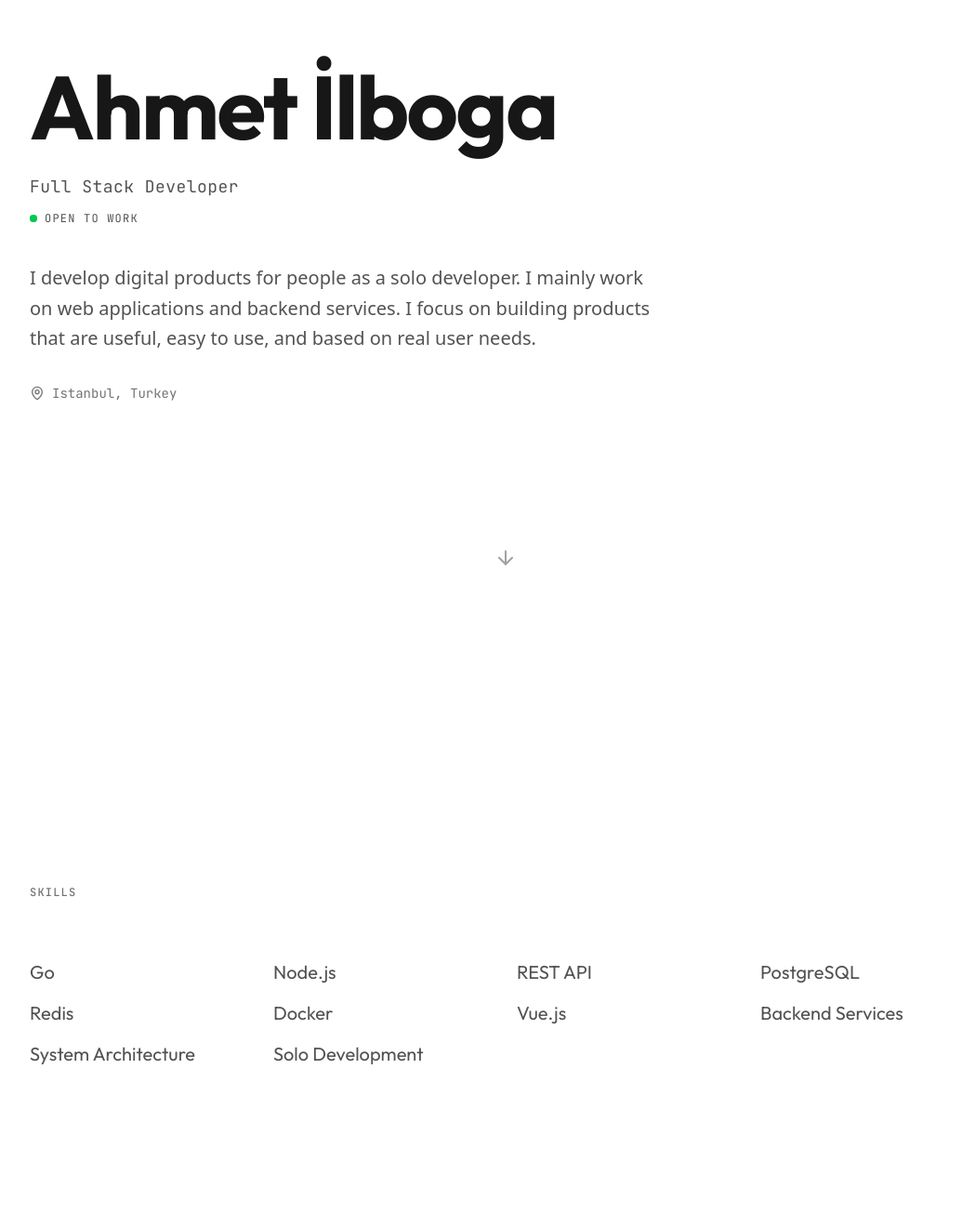
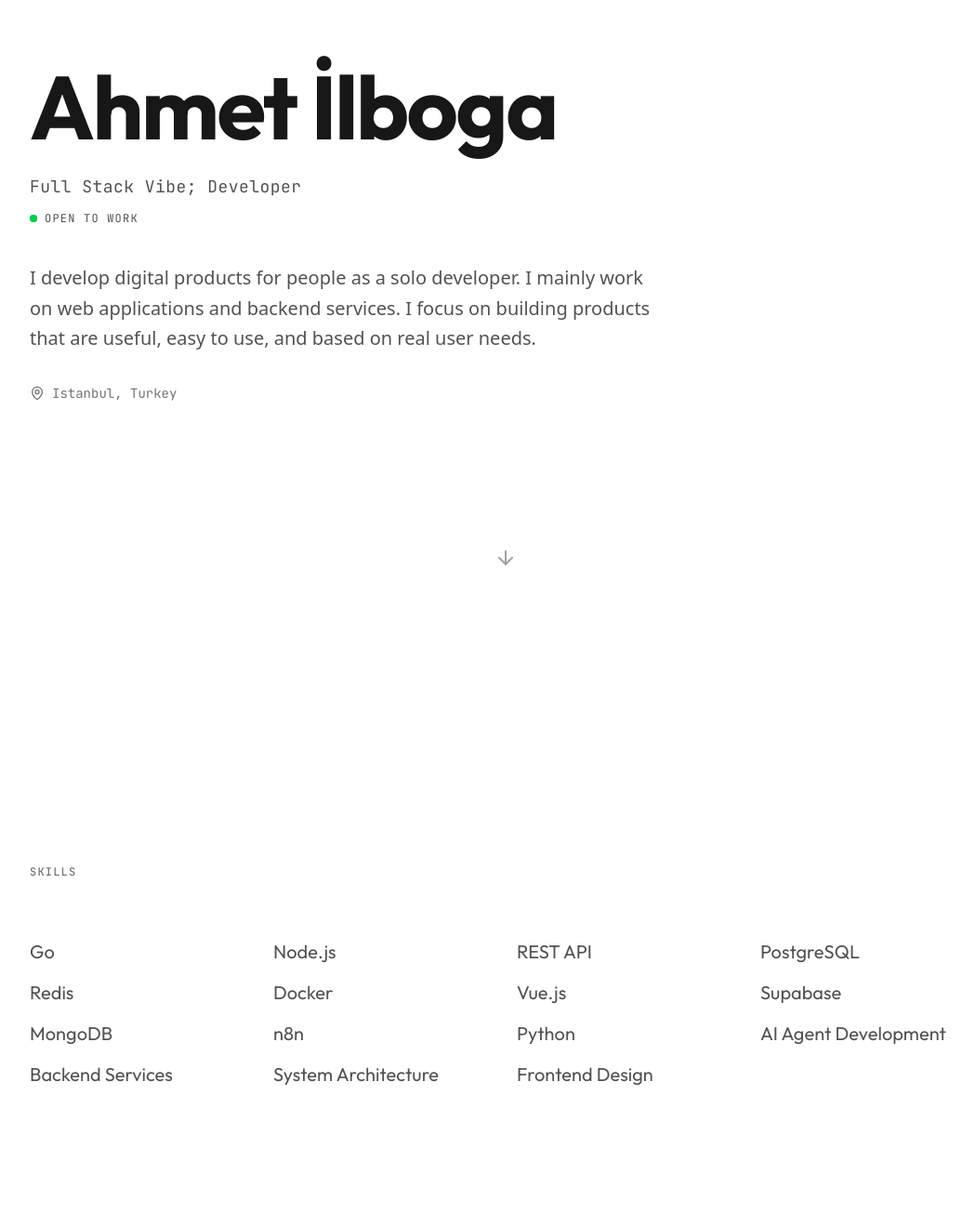
Before and after one commit to ahmetilboga2004/ahmetilboga2004.github.io, a Vue app: page / in a window 1280 px wide. Shown: the part 150-1470 px from the top of the page at 93% size, without its empty margins (96-1145 px from the left). Built offline with nearby package versions, Linux system fonts and the light colour scheme.

Commit message:
Updated skills

```diff
--- a/src/data/data.js
+++ b/src/data/data.js
@@ -1,6 +1,6 @@
 export const HERO_DATA = {
   name: 'Ahmet İlboga',
-  title: 'Full Stack Developer',
+  title: 'Full Stack Vibe;\ Developer',
   bio: 'I develop digital products for people as a solo developer. I mainly work on web applications and backend services. I focus on building products that are useful, easy to use, and based on real user needs.',
   location: 'Istanbul, Turkey',
   open: true,
@@ -14,9 +14,14 @@ export const SKILLS = [
   'Redis',
   'Docker',
   'Vue.js',
+  'Supabase',
+  'MongoDB',
+  'n8n',
+  'Python',
+  'AI Agent Development',
   'Backend Services',
   'System Architecture',
-  'Solo Development',
+  'Frontend Design',
 ]
 
 export const PROJECTS = [
@@ -101,7 +106,7 @@ export const SOCIALS = [
   {
     id: '4',
     name: 'Instagram',
-    url: 'https://www.instagram.com/ahmet_ilboga47/',
-    label: '@ahmet_ilboga47',
+    url: 'https://www.instagram.com/ahmet_ilboga2004/',
+    label: '@ahmet_ilboga2004',
   },
 ]
```
